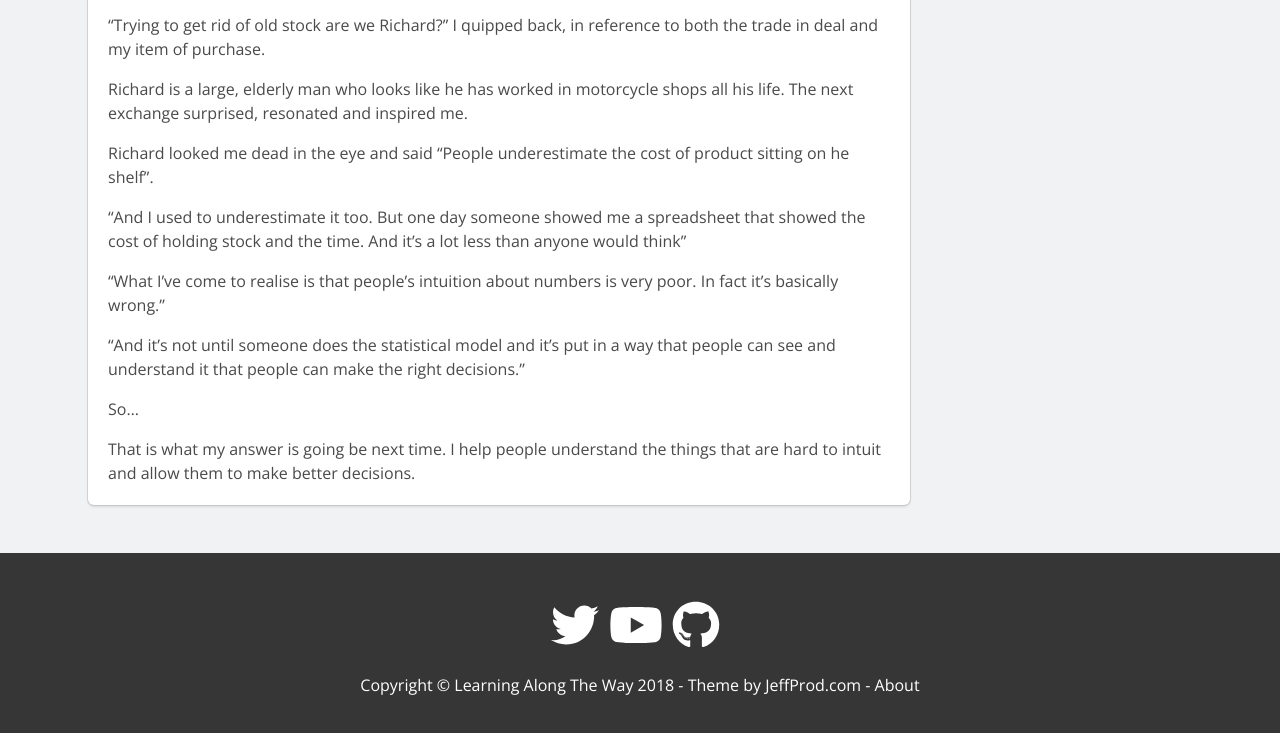
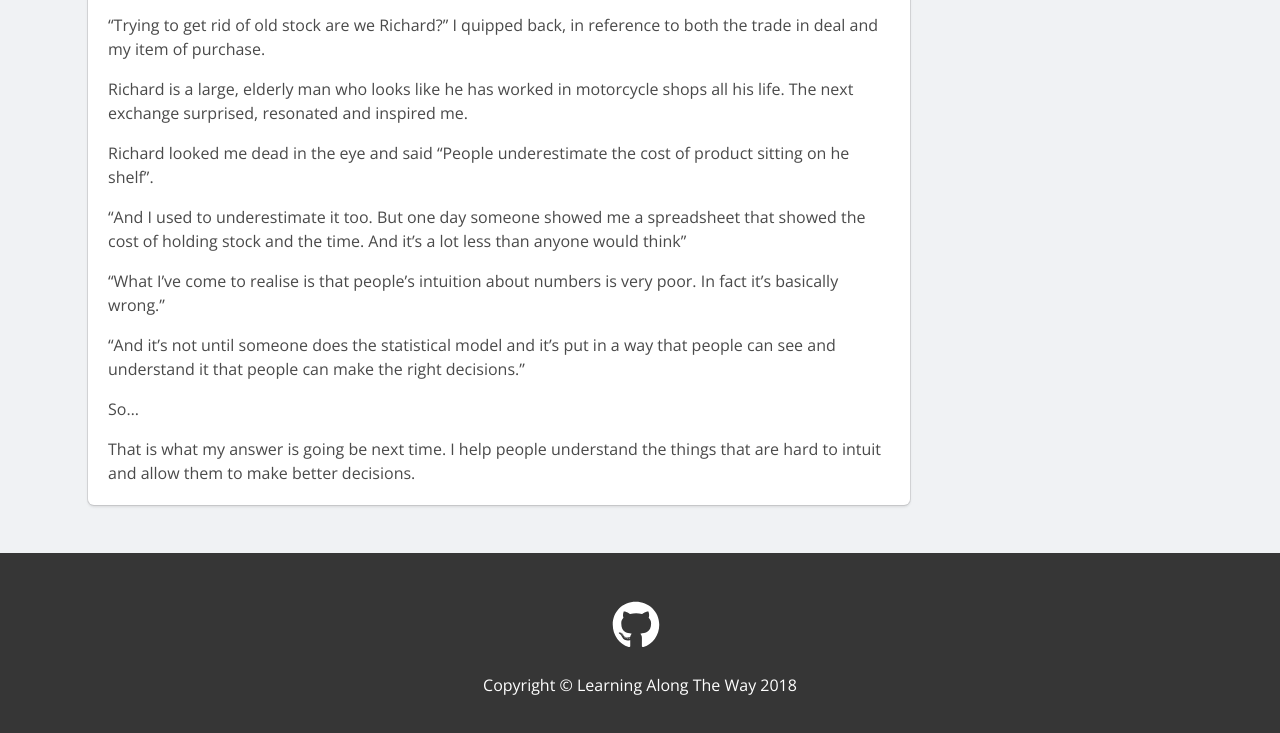
Before and after one commit to granthanham/granthanham.github.io, a plain HTML site: page 2018/whatdoyoudoforajob/index.html in a window 1280 px wide. Shown: the part 1077-1810 px from the top of the page. Drawn offline with nearby package versions, Linux system fonts and the light colour scheme; files that its build step writes are made by us from their sources; files whose address does not match are found by name.

Commit message:
Correct initial website settings

```diff
--- a/2018/whatdoyoudoforajob/index.html
+++ b/2018/whatdoyoudoforajob/index.html
@@ -122,12 +122,12 @@
 <footer class="footer has-background-grey-darker has-text-white">
     <div class="content has-text-centered">
         <p>
-            <span class="icon is-large"><a href="https://twitter.com/" class="mysocial"><i class="fab fa-twitter fa-3x"></i></a></span>&nbsp;&nbsp;
-            <span class="icon is-large"><a href="https://www.youtube.com/" class="mysocial"><i class="fab fa-youtube fa-3x"></i></a></span>&nbsp;&nbsp;
-            <span class="icon is-large"><a href="https://github.com/" class="mysocial"><i class="fab fa-github fa-3x"></i></a></span>&nbsp;&nbsp;
+
+            <span class="icon is-large"><a href="https://github.com/granthanham/" class="mysocial"><i class="fab fa-github fa-3x"></i></a></span>&nbsp;&nbsp;
             <br><br>
-            Copyright &copy; Learning Along The Way 2018 - Theme by <a href="https://jeffprod.com" class="mysocial">JeffProd.com</a>
-            - <a class="mysocial" href="about">About</a>
+            Copyright &copy; Learning Along The Way 2018
+
+
         </p>
     </div>
 </footer>
```
Also changed, not shown: 404.html (+5 -5 lines), archives/2018/index.html (+5 -5 lines), index.html (+5 -5 lines), tags/what-do-you-do/index.html (+5 -5 lines), tags/whats-your-why/index.html (+5 -5 lines).
